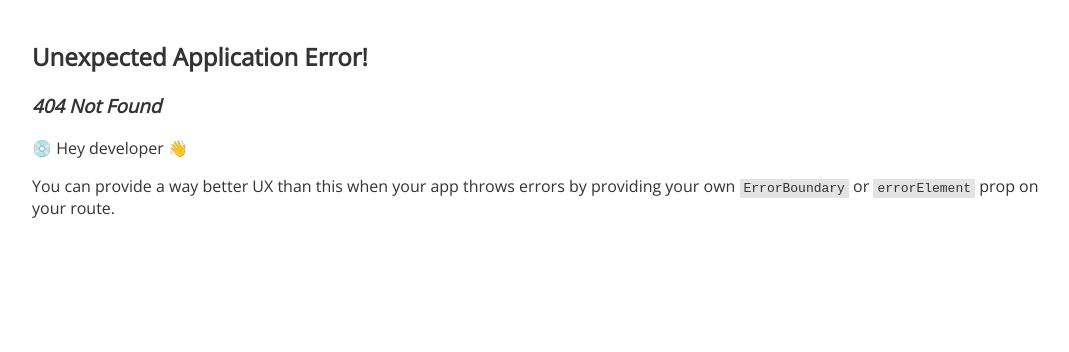
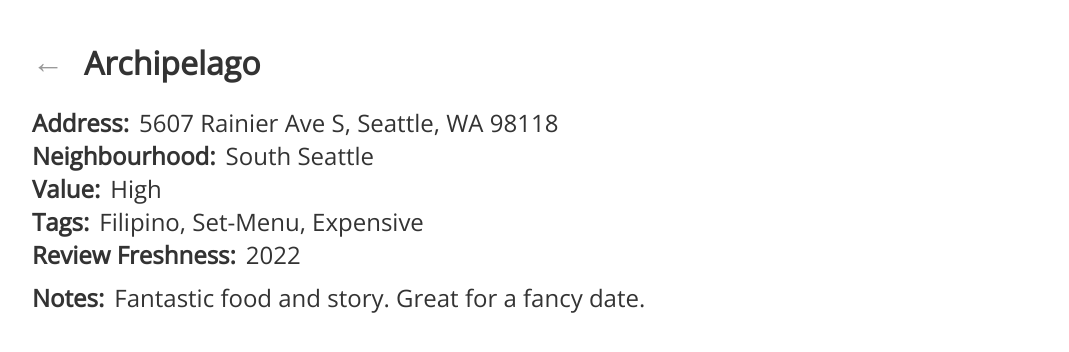
Before and after one commit to SarcasmAppreciated/restorankings, a React (Vite) app: page /#/restaurant/archipelago in a window 1280 px wide. Before the commit this address had no page. Shown: the top 352 px of the page, without its empty margins (96-1165 px from the left). Built offline with nearby package versions, Linux system fonts and the light colour scheme.

Commit message:
Hash Router

```diff
--- a/src/components/restaurant/Header.jsx
+++ b/src/components/restaurant/Header.jsx
@@ -6,7 +6,7 @@
         <div className="header-wrapper">
             <Link
                 className="no-underline"
-                to={"/restorankings/"}>
+                to={"/"}>
                     <h1 className="back-arrow">←</h1>
             </Link>
             <h1>{heading}</h1>
```
Also changed, not shown: src/Router.jsx (+6 -6 lines).
